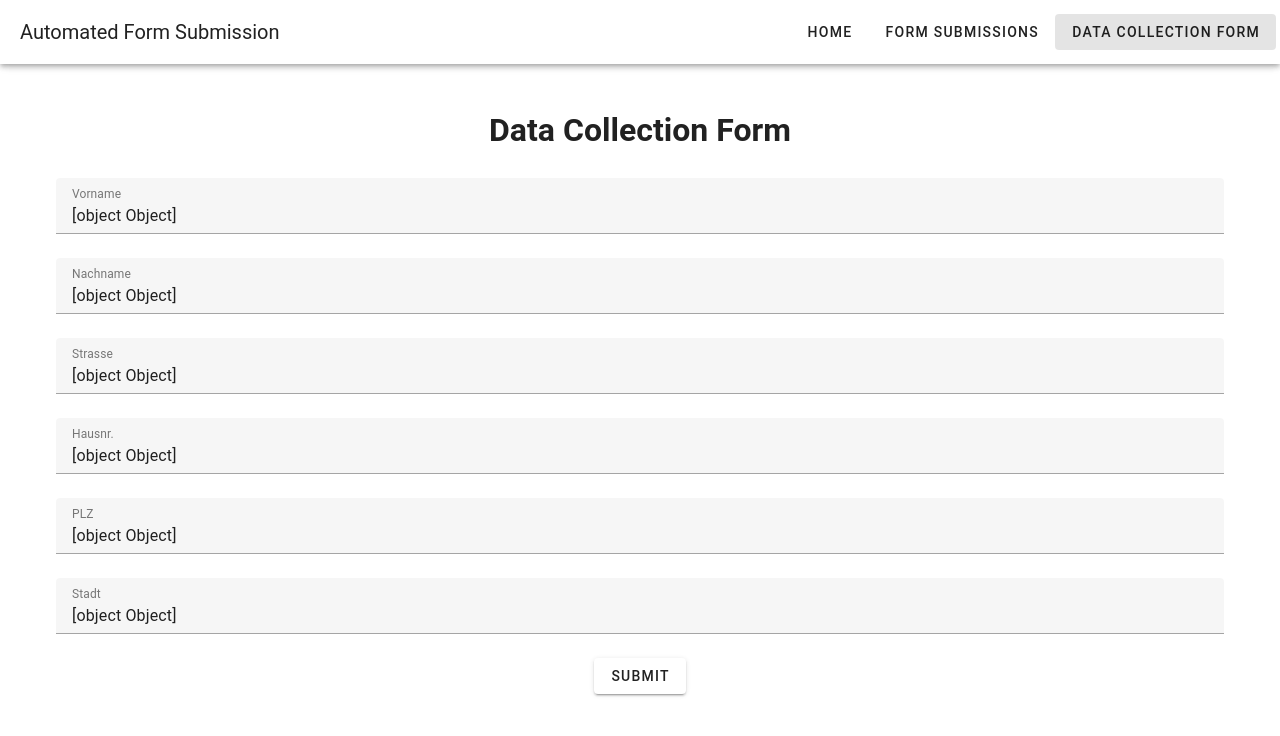
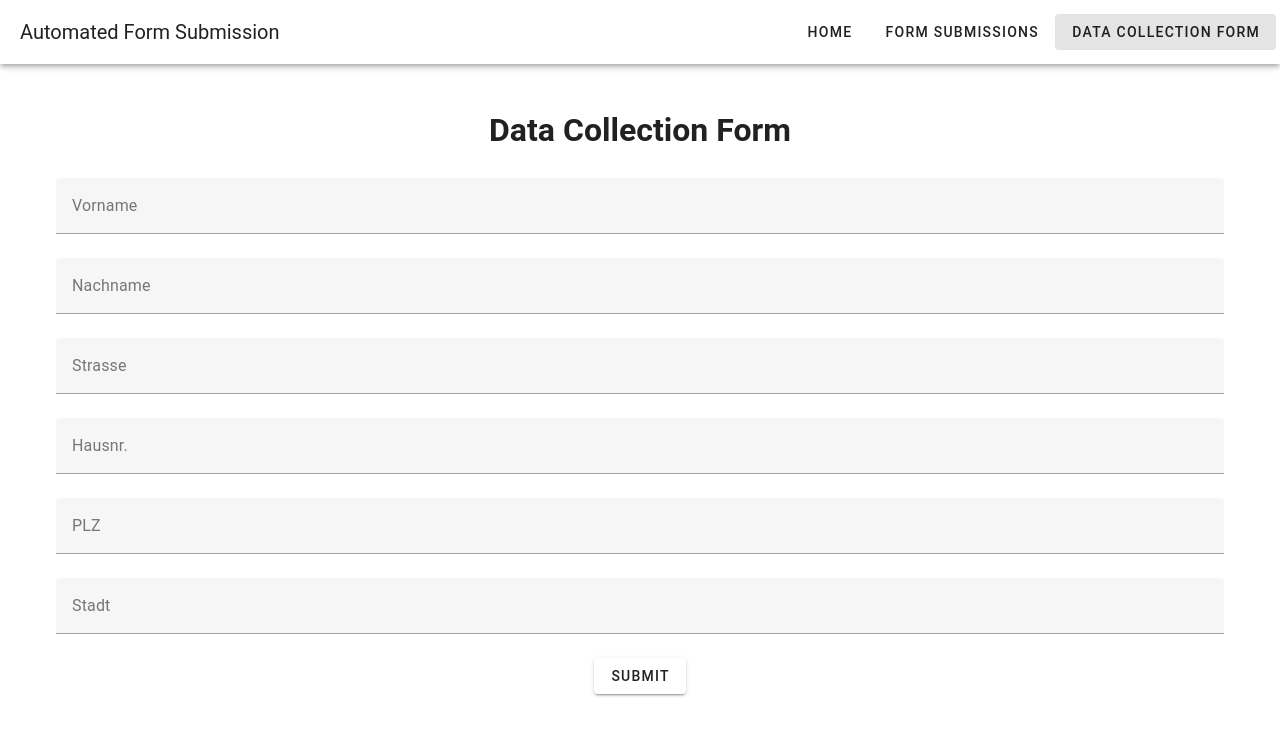
Before and after one commit to muhammadawaisshaikh/automated-centralized-form-submission, a Vue app in the folder vue-frontend/: page /data-collection-form in a window 1280 px wide. Shown: the top 736 px of the page. Built offline with nearby package versions, Linux system fonts and the light colour scheme.

Commit message:
form fix for data

```diff
--- a/vue-frontend/src/components/DataCollectionForm.vue
+++ b/vue-frontend/src/components/DataCollectionForm.vue
@@ -24,18 +24,16 @@
 </template>
 
 <script setup>
-import { ref } from 'vue';
-
 const formData = {
-  firstName: ref(''),
-  lastName: ref(''),
-  street: ref(''),
-  housenr: ref(''),
-  zipcode: ref(''),
-  city: ref('')
+  firstName: '',
+  lastName: '',
+  street: '',
+  housenr: '',
+  zipcode: '',
+  city: ''
 };
 
 const submitForm = () => {
-  // Submit form logic here
+  console.log(formData);
 };
 </script>
```
